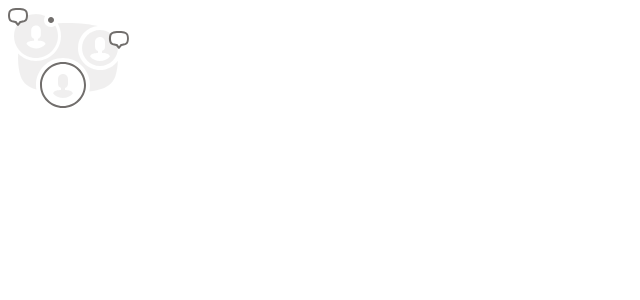
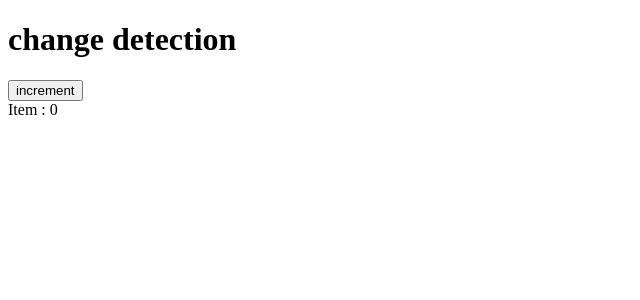
Before and after one commit to ntrong2009/angular, an Angular app: page / in a window 1280 px wide. Shown: the top 300 px of the page, without its empty margins (0-640 px from the left). Built offline with nearby package versions, Linux system fonts and the light colour scheme.

Commit message:
trong commit

```diff
--- a/src/app/app.component.html
+++ b/src/app/app.component.html
@@ -1 +1,4 @@
-<img src="/assets/images/active-member.svg" alt="">
+<h1>change detection</h1>
+<button (click)="increment()">increment</button>
+<app-counter [data]="data"></app-counter>
+<div id="aaa"></div>
--- a/src/app/app.component.ts
+++ b/src/app/app.component.ts
@@ -6,5 +6,9 @@ import { Component } from '@angular/core';
   styleUrls: ['./app.component.css']
 })
 export class AppComponent {
-  title = 'angular';
+  data = { counter: 0 };
+
+  increment() {
+    this.data = { counter: ++this.data.counter };
+  }
 }
--- a/src/app/app.module.ts
+++ b/src/app/app.module.ts
@@ -2,10 +2,12 @@ import { BrowserModule } from '@angular/platform-browser';
 import { NgModule } from '@angular/core';
 
 import { AppComponent } from './app.component';
+import { CounterComponent } from './counter/counter.component';
 
 @NgModule({
   declarations: [
-    AppComponent
+    AppComponent,
+    CounterComponent
   ],
   imports: [
     BrowserModule
--- /dev/null
+++ b/src/app/counter/counter.component.html
@@ -0,0 +1,3 @@
+<div>
+    Item : {{ data.counter }}
+</div>
--- /dev/null
+++ b/src/app/counter/counter.component.ts
@@ -0,0 +1,18 @@
+import { Component, Input, OnInit, ChangeDetectionStrategy } from '@angular/core';
+
+@Component({
+  selector: 'app-counter',
+  templateUrl: './counter.component.html',
+  styleUrls: ['./counter.component.css'],
+  changeDetection: ChangeDetectionStrategy.OnPush
+})
+export class CounterComponent implements OnInit {
+
+  @Input() data;
+
+  constructor() { }
+
+  ngOnInit(): void {
+  }
+
+}
```
Also changed, not shown: src/app/counter/counter.component.css (added), src/app/note.txt (added).
